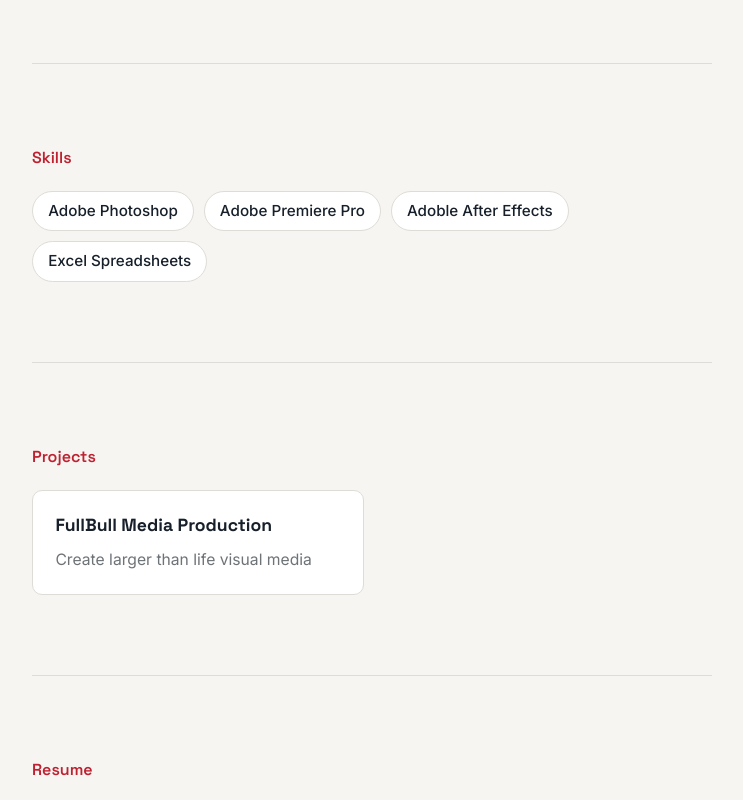
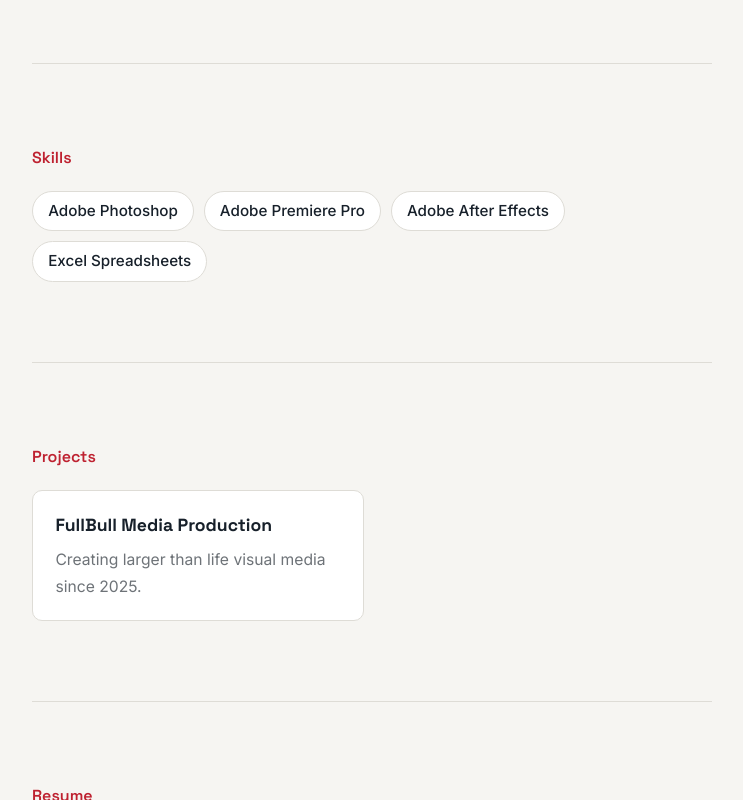
Before and after one commit to cameron-tusa/cameron-tusa.github.io, a plain HTML site: page index.html in a window 1280 px wide. Shown: the part 643-1443 px from the top of the page, without its empty margins (268-1011 px from the left). Drawn offline with Linux system fonts and the light colour scheme.

Commit message:
Fix spelling and update project description
Corrected the spelling of 'Adobe After Effects' and updated project description.

```diff
--- a/index.html
+++ b/index.html
@@ -185,7 +185,7 @@
       <ul class="skills">
         <li>Adobe Photoshop</li>
         <li>Adobe Premiere Pro</li>
-        <li>Adoble After Effects</li>
+        <li>Adobe After Effects</li>
         <li>Excel Spreadsheets</li>
 
 
@@ -199,7 +199,7 @@
       <div class="projects">
         <div class="project">
           <h3>FullBull Media Production</h3>
-          <p>Create larger than life visual media</p>
+          <p>Creating larger than life visual media since 2025.</p>
         </div>
       </div>
     </section>
```
